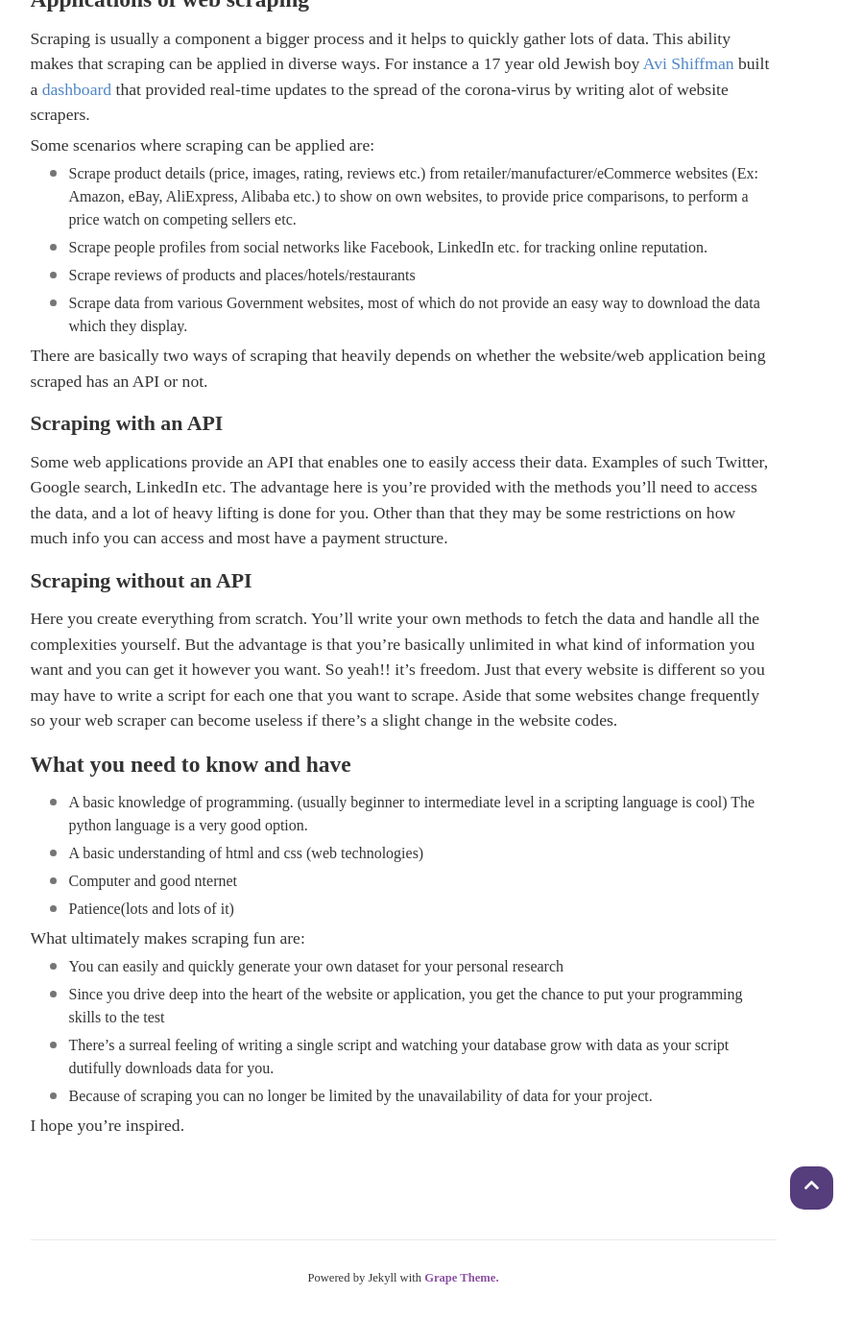
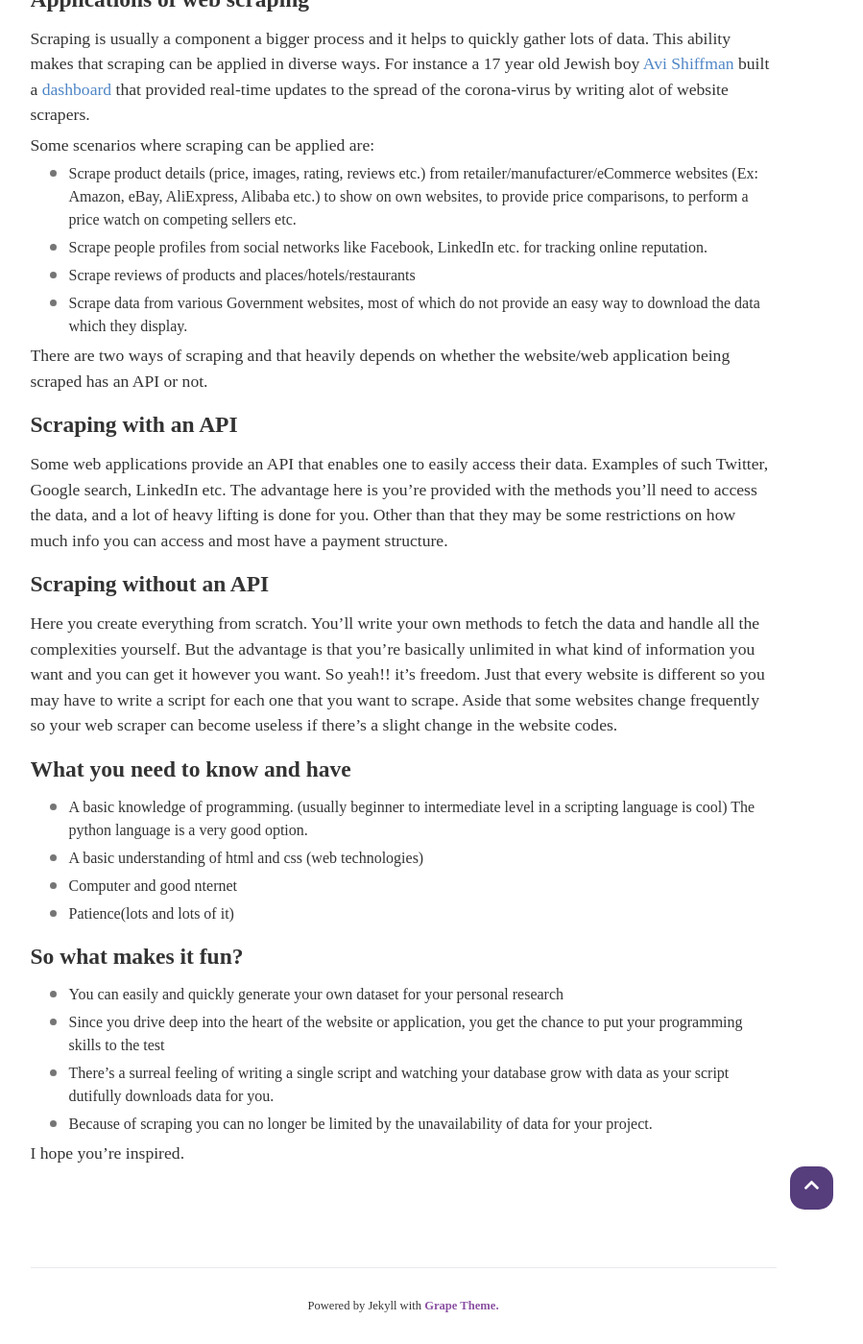
Before and after one commit to cliffordEmmanuel/cliffordEmmanuel.github.io, a Jekyll site: the page built from _posts/2020-02-06-scrapping.md, in a window 1280 px wide and 1400 px high, scrolled down 1094 px. Shown: the whole window at 96% size, without its empty margins (220-1119 px from the left). Built offline with Jekyll 4.4.1, drawn with Linux system fonts in a browser that asks for light colours; nearby versions of some CDN libraries; some web fonts are replaced; before the commit the page ends 2465 px from its top, so only the background shows below that.

Commit message:
adding an image

```diff
--- a/_posts/2020-02-06-scrapping.md
+++ b/_posts/2020-02-06-scrapping.md
@@ -30,12 +31,13 @@
 - Scrape data from various Government websites, most of which do not provide an easy way to download the data which they display.
 
 
-There are basically two ways of scraping that heavily depends on whether the website/web application being scraped has an API or not.
-#### Scraping with an API
+There are two ways of scraping and that heavily depends on whether the website/web application being scraped has an API or not.
+
+### Scraping with an API
 
 Some web applications provide an API that enables one to easily access their data. Examples of such Twitter, Google search, LinkedIn etc. The advantage here is you’re provided with the methods you’ll need to access the data, and a lot of heavy lifting is done for you.  Other than that they may be some restrictions on how much info you can access and most have a payment structure.
 
-#### Scraping without an API
+### Scraping without an API
 
 Here you create everything from scratch. You’ll write your own methods to fetch the data and handle all the complexities yourself. But the advantage is that you’re basically unlimited in what kind of information you want and you can get it however you want. So yeah!! it’s freedom. Just that every website is different so you may have to write a script for each one that you want to scrape. Aside that some websites change frequently so your web scraper can become useless if there's a slight change in the website codes.
 
@@ -46,7 +48,8 @@
 - Computer and good nternet
 - Patience(lots and lots of it)
 
-What ultimately makes scraping fun are:
+### So what makes it fun?
+
 - You can easily and quickly generate your own dataset for your personal research
 - Since you drive deep into the heart of the website or application, you get the chance to put your programming skills to the test
 - There's a surreal feeling of writing a single script and watching your database grow with data as your script dutifully downloads data for you.
```
Also changed, not shown: other parts of _posts/2020-02-06-scrapping.md (+3 -2 lines), assets/project/webscrape.jpg (added).
